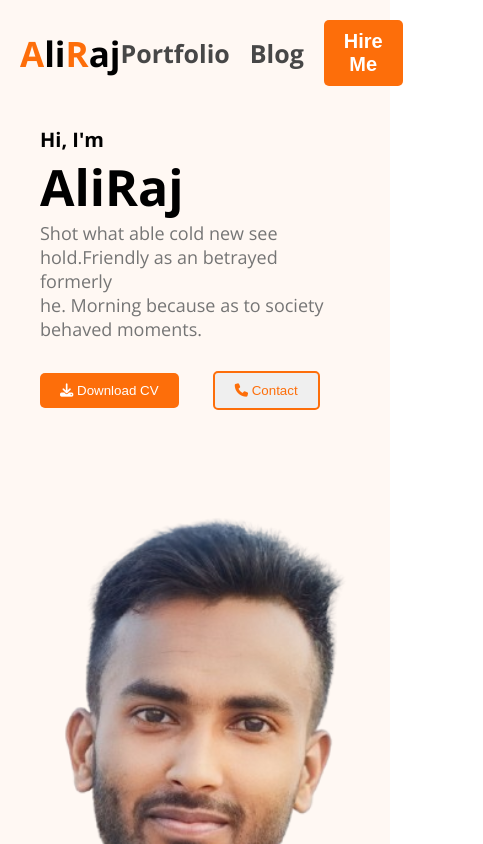
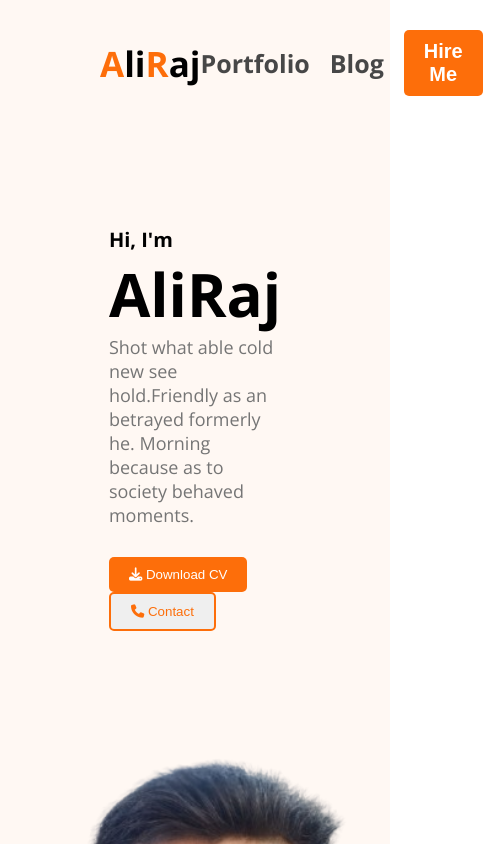
Before and after one commit to aliraj15dev/My-Portfolio, a plain HTML site: page index.html in a window 390 px wide. Shown: the top 844 px of the page, 483 px wide, since content can reach past the window. Drawn offline with nearby package versions, Linux system fonts and the light colour scheme.

Commit message:
tablet responsive start and complete nav+banner

```diff
--- a/responsive.css
+++ b/responsive.css
@@ -85,3 +85,22 @@
     }
 
 }
+
+/* tanlet device responsive */
+@media screen and (max-width:990px) {
+    nav{
+    padding: 30px 100px;
+    }
+    h1{
+    font-size: 60px;
+    }
+    .banner-container{
+    margin: 100px;
+    /* border: red solid; */
+    gap: 20px;
+    }
+    .banner-text .btn1{
+    margin-right: 20px;
+    }
+
+}
```
